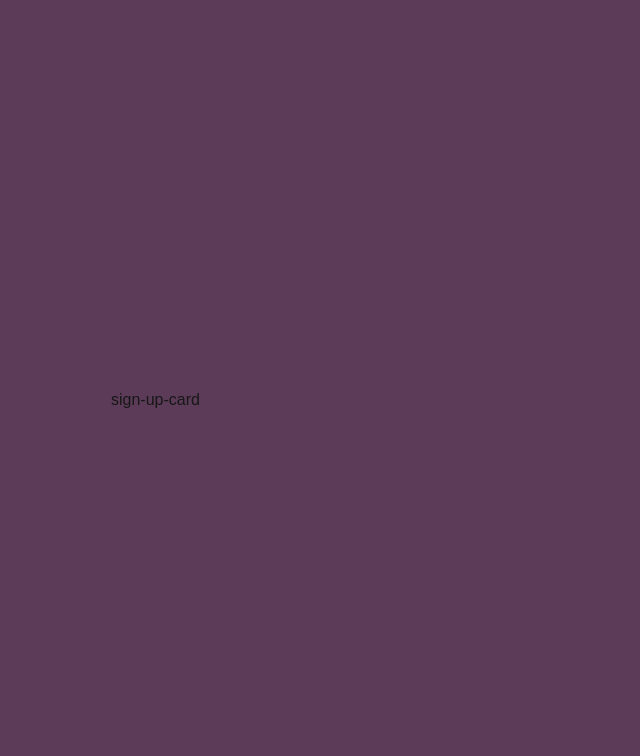
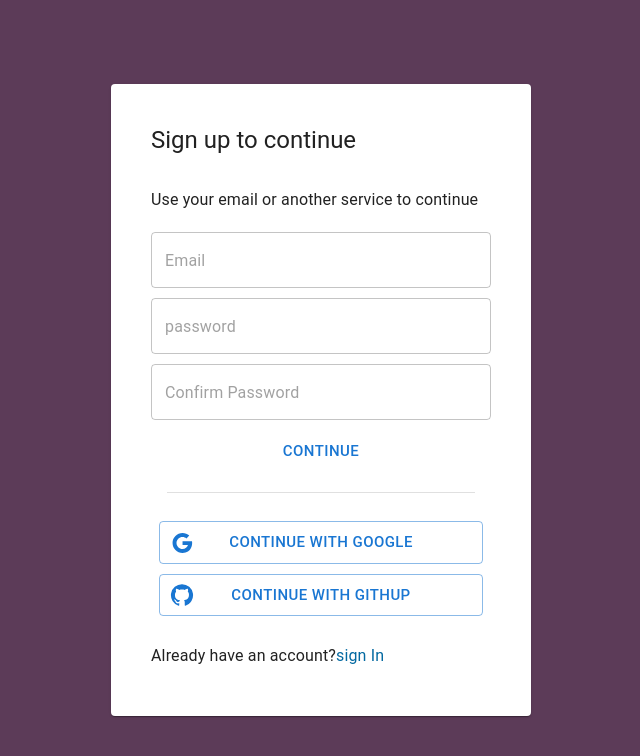
Before and after one commit to Mazen-Ahmed12/Slack-Clone, a Next.js app: page / in a window 1280 px wide. Both pictures are taken after a click on the element "Sign up". Shown: the top 756 px of the page, without its empty margins (319-959 px from the left). Built offline with nearby package versions, Linux system fonts and the light colour scheme.

Commit message:
feat(sign-up page)
creating sign-up page with adding event listener to both sign-up and sign-in pages

```diff
--- a/src/app/features/auth/components/auth-screen.tsx
+++ b/src/app/features/auth/components/auth-screen.tsx
@@ -13,7 +13,7 @@ export const AuthScreen = () => {
         {state === "signIn" ? (
           <SignInCard setState={setState} />
         ) : (
-          <SignUpCard />
+          <SignUpCard setState={setState} />
         )}
       </div>
     </div>
--- a/src/app/features/auth/components/sign-in-card.tsx
+++ b/src/app/features/auth/components/sign-in-card.tsx
@@ -1,3 +1,4 @@
+import { useState } from "react";
 import {
   Button,
   Card,
@@ -15,17 +16,20 @@ import {
   setState: (state: SignInFlow) => void;
 }
 
-  export const SignInCard = ({setState} :SignInCardProps) => {
+export const SignInCard = ({ setState }: SignInCardProps) => {
+  const [email, setEmail] = useState("");
+  const [password, setPassword] = useState("");
+
   return (
-      <Card className="w-full h-full p-8 text-xl font-bold">
+    <Card className="w-full h-full p-6 text-xl font-bold">
       <CardHeader title="Login to continue" className="px-0 pt-0" />
       <CardContent className="space-y-5">
         <Typography>Use your email or another service to continue</Typography>
         <form className="space-y-2.5">
           <OutlinedInput
             disabled={false}
-              value=""
-              onChange={() => {}}
+            value={email}
+            onChange={(e) => {setEmail(e.target.value)}}
             placeholder="Email"
             type="email"
             required
@@ -33,8 +37,8 @@ import {
           />
           <OutlinedInput
             disabled={false}
-              value=""
-              onChange={() => {}}
+            value={password}
+            onChange={(e) => {setPassword(e.target.value)}}
             placeholder="password"
             type="password"
             required
@@ -72,9 +76,16 @@ import {
             Continue with githup
           </Button>
         </CardActions>
-          <Typography className="text-s text-muted-foreground inline-block" component="span">
+        <Typography
+          className="text-s text-muted-foreground inline-block"
+          component="span"
+        >
           Don&apos;t have an account? {/* we used (&apos;) instead of (')*/}{" "}
-            <Typography onClick={()=>setState("signUp")} className="text-sky-700 hover:underline cursor-pointer inline-block" component="span">
+          <Typography
+            onClick={() => setState("signUp")}
+            className="text-sky-700 hover:underline cursor-pointer inline-block"
+            component="span"
+          >
             Sign up
           </Typography>
         </Typography>
--- a/src/app/features/auth/components/sign-up-card.tsx
+++ b/src/app/features/auth/components/sign-up-card.tsx
@@ -1,3 +1,105 @@
-export const SignUpCard = () => {
-  return <div>sign-up-card</div>;
+import {
+  Button,
+  Card,
+  CardContent,
+  CardHeader,
+  Divider,
+  OutlinedInput,
+  Typography,
+  CardActions,
+} from "@mui/material";
+import { Google, GitHub } from "@mui/icons-material";
+import { SignInFlow } from "../types";
+import { useState } from "react";
+
+interface SignUpCardProps {
+  setState: (state: SignInFlow) => void;
+}
+
+export const SignUpCard = ({ setState }: SignUpCardProps) => {
+    const [email, setEmail] = useState("");
+    const [password, setPassword] = useState("");
+    const [confirmPassword, setConfirmPassword] = useState("");
+
+  return (
+    <Card className="w-full h-full p-6 text-xl font-bold">
+      <CardHeader title="Sign up to continue" className="px-0 pt-0" />
+      <CardContent className="space-y-5">
+        <Typography>Use your email or another service to continue</Typography>
+        <form className="space-y-2.5">
+          <OutlinedInput
+            disabled={false}
+            value={email}
+            onChange={(e) => {setEmail(e.target.value)}}
+            placeholder="Email"
+            type="email"
+            required
+            fullWidth
+          />
+          <OutlinedInput
+            disabled={false}
+            value={password}
+            onChange={(e) => {setConfirmPassword(e.target.value)}}
+            placeholder="password"
+            type="password"
+            required
+            fullWidth
+          />
+          <OutlinedInput
+            disabled={false}
+            value={confirmPassword}
+            onChange={(e) => {setPassword(e.target.value)}}
+            placeholder="Confirm Password"
+            type="password"
+            required
+            fullWidth
+          />
+          <Button
+            type="submit"
+            className="w-full bg-slate-900 text-white hover:bg-gray-800 normal-case"
+            size="large"
+            disabled={false}
+          >
+            continue
+          </Button>
+        </form>
+        <Divider variant="middle" />
+        <CardActions className="flex flex-col gap-y-2.5">
+          <Button
+            disabled={false}
+            onClick={() => {}}
+            variant="outlined"
+            size="large"
+            className="w-full relative text-black border-white hover:bg-neutral-300"
+          >
+            <Google className="size-5 absolute top-2.1 left-2.5 " />
+            Continue with Google
+          </Button>
+          <Button
+            disabled={false}
+            onClick={() => {}}
+            variant="outlined"
+            size="large"
+            className="w-full relative !ml-0 text-black border-white hover:bg-neutral-300"
+          >
+            <GitHub className="size-5 absolute top-2 left-2.5" />
+            Continue with githup
+          </Button>
+        </CardActions>
+        <Typography
+          className="text-s text-muted-foreground inline-block"
+          component="span"
+        >
+          Already have an account?
+          <Typography
+            onClick={() => setState("signIn")}
+            className="text-sky-700 hover:underline cursor-pointer inline-block"
+            component="span"
+          >
+            sign In
+          </Typography>
+        </Typography>
+      </CardContent>
+    </Card>
+  );
 };
```
Lines whose indentation alone changed are shown as unchanged.
